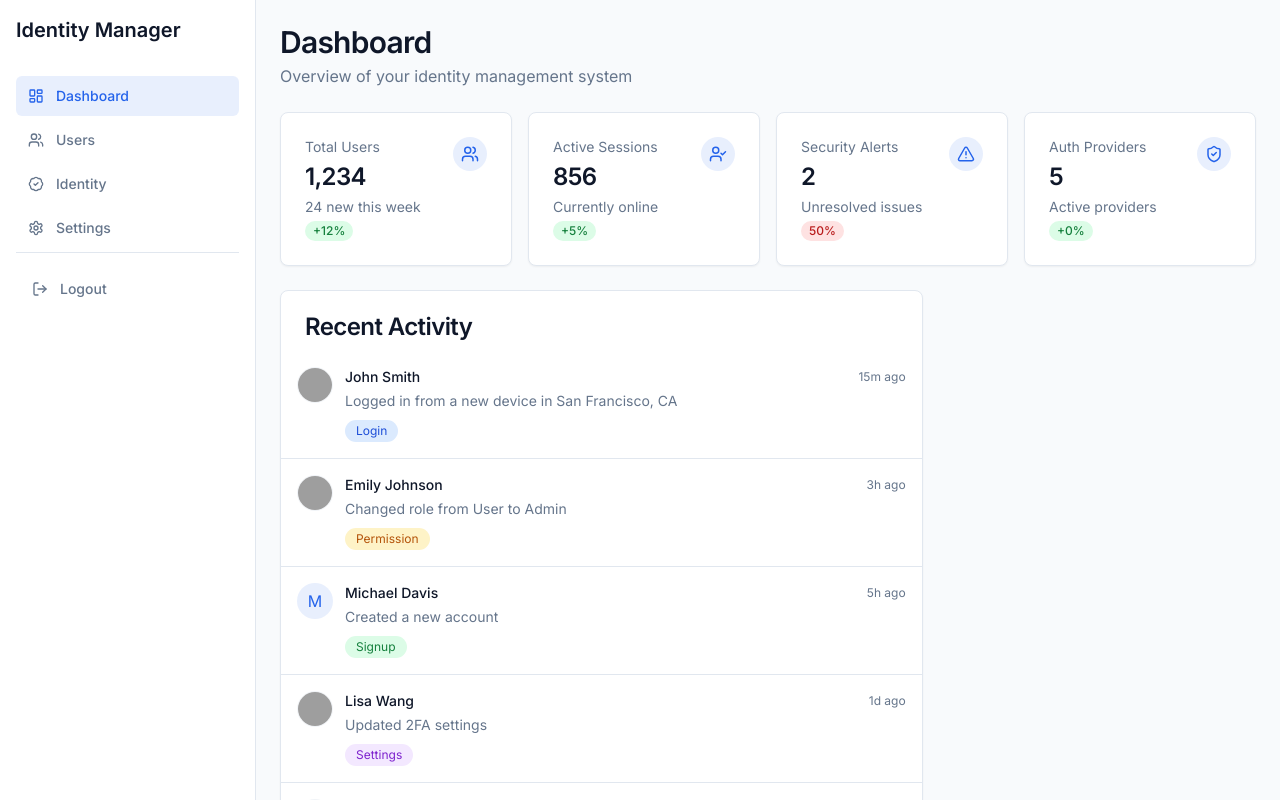
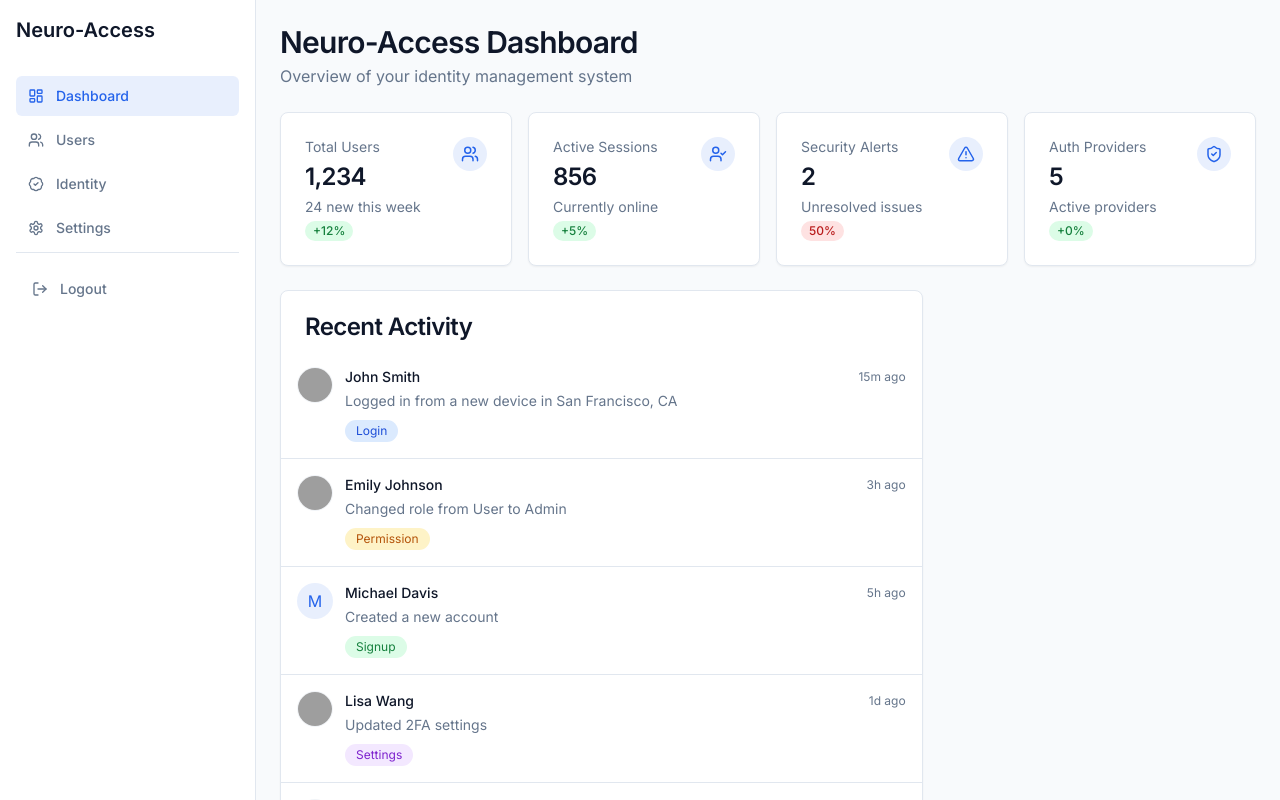
Before and after one commit to c-cret/identity-navigator-dashboard, a React (Vite) app: page /dashboard in a window 1280 px wide. Built offline with nearby package versions, Linux system fonts and the light colour scheme; grey boxes are pictures that could not be loaded.

Commit message:
Rename dashboard to Neuro-Access
Renamed the Identity Manager dashboard to Neuro-Access.

```diff
--- a/src/components/layout/DashboardLayout.tsx
+++ b/src/components/layout/DashboardLayout.tsx
@@ -10,7 +10,7 @@ import {
   Menu,
   X,
   Bell,
-  BadgeCheck // Add import for the Identity icon
+  BadgeCheck
 } from 'lucide-react';
 import { cn } from '@/lib/utils';
 
@@ -86,7 +86,7 @@ const DashboardLayout = ({ children }: DashboardLayoutProps) => {
           >
             {isMobileMenuOpen ? <X size={20} /> : <Menu size={20} />}
           </Button>
-          <h1 className="text-lg font-medium">Identity Manager</h1>
+          <h1 className="text-lg font-medium">Neuro-Access</h1>
         </div>
         <Button variant="ghost" size="icon">
           <Bell size={20} />
@@ -105,7 +105,7 @@ const DashboardLayout = ({ children }: DashboardLayoutProps) => {
         )}
       >
         <div className="flex items-center justify-between mb-8">
-          <h1 className="text-xl font-semibold">Identity Manager</h1>
+          <h1 className="text-xl font-semibold">Neuro-Access</h1>
           <Button
             variant="ghost"
             size="icon"
--- a/src/pages/Dashboard.tsx
+++ b/src/pages/Dashboard.tsx
@@ -100,7 +100,7 @@ const Dashboard = () => {
     <DashboardLayout>
       <div className="space-y-6">
         <div>
-          <h1 className="text-3xl font-semibold tracking-tight pb-1">Dashboard</h1>
+          <h1 className="text-3xl font-semibold tracking-tight pb-1">Neuro-Access Dashboard</h1>
           <p className="text-muted-foreground">
             Overview of your identity management system
           </p>
```
